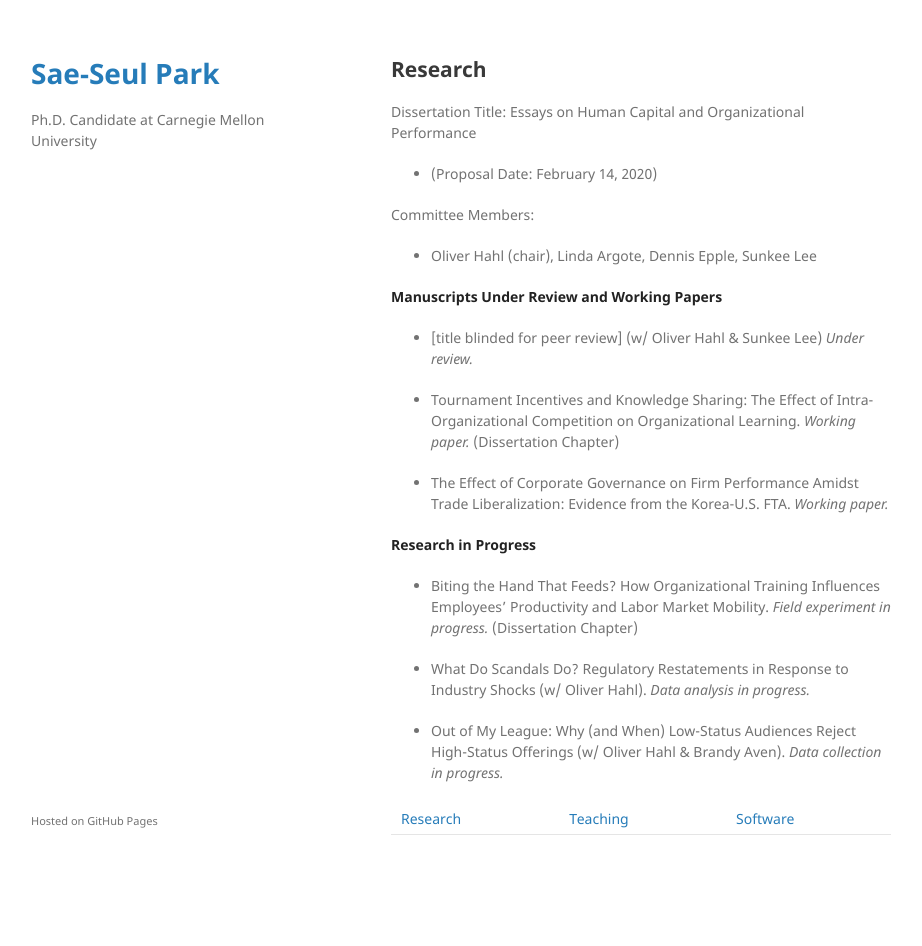
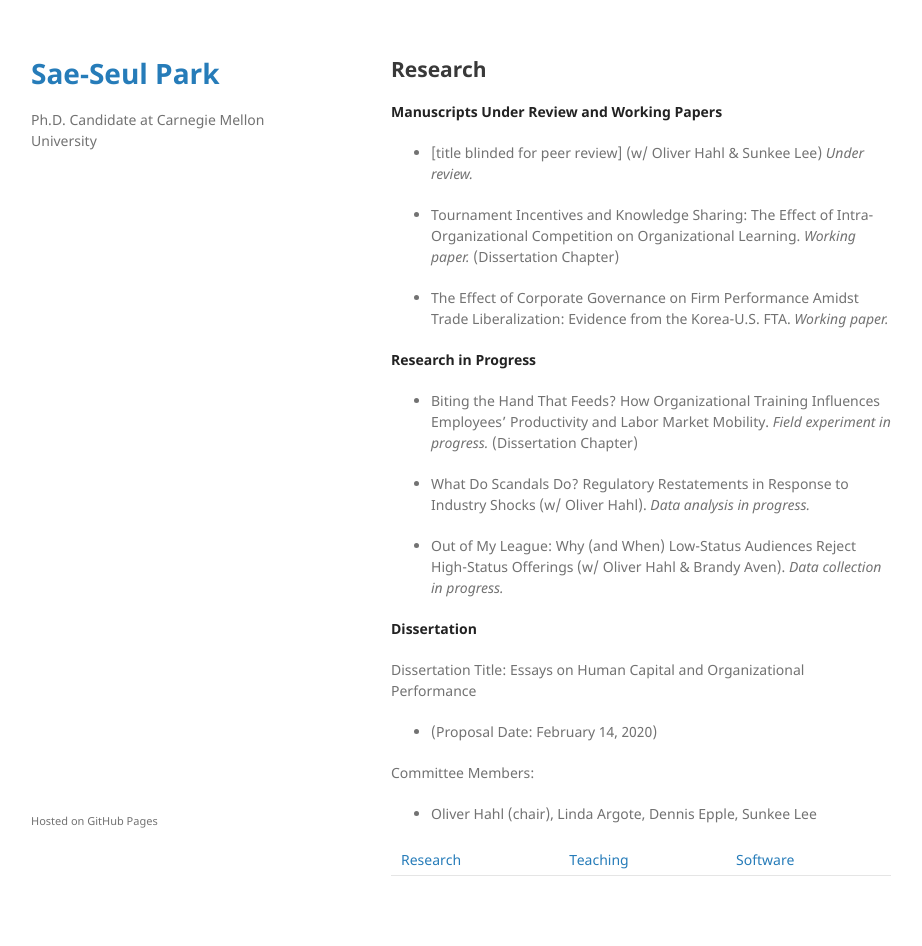
Before and after one commit to saepark/saepark.github.io, a Jekyll site: the page built from research.md, in a window 1280 px wide. Shown: the whole page, without its empty margins (179-1101 px from the left). Built offline with Jekyll 4.4.1, drawn with Linux system fonts in a browser that asks for light colours; our own code applies the rules of GitHub Pages for plain Markdown files; before the commit the page ends 905 px from its top, so only the background shows below that; some of the changed lines change nothing that is shown.

Commit message:
Update research.md

```diff
--- a/research.md
+++ b/research.md
@@ -3,12 +3,6 @@ layout: default
 ---
 
 ## Research
-
-Dissertation Title: Essays on Human Capital and Organizational Performance
-- (Proposal Date: February 14, 2020)
-
-Committee Members:
-- Oliver Hahl (chair), Linda Argote, Dennis Epple, Sunkee Lee
 
 **Manuscripts Under Review and Working Papers**
 
@@ -26,4 +20,12 @@ Committee Members:
 
 * Out of My League: Why (and When) Low-Status Audiences Reject High-Status Offerings (w/ Oliver Hahl & Brandy Aven). _Data collection in progress._
 
+**Dissertation**
+
+Dissertation Title: Essays on Human Capital and Organizational Performance
+- (Proposal Date: February 14, 2020)
+
+Committee Members:
+- Oliver Hahl (chair), Linda Argote, Dennis Epple, Sunkee Lee
+
 [Research](./research.html) | [Teaching](./teaching.html) | [Software](./software.html)
```
